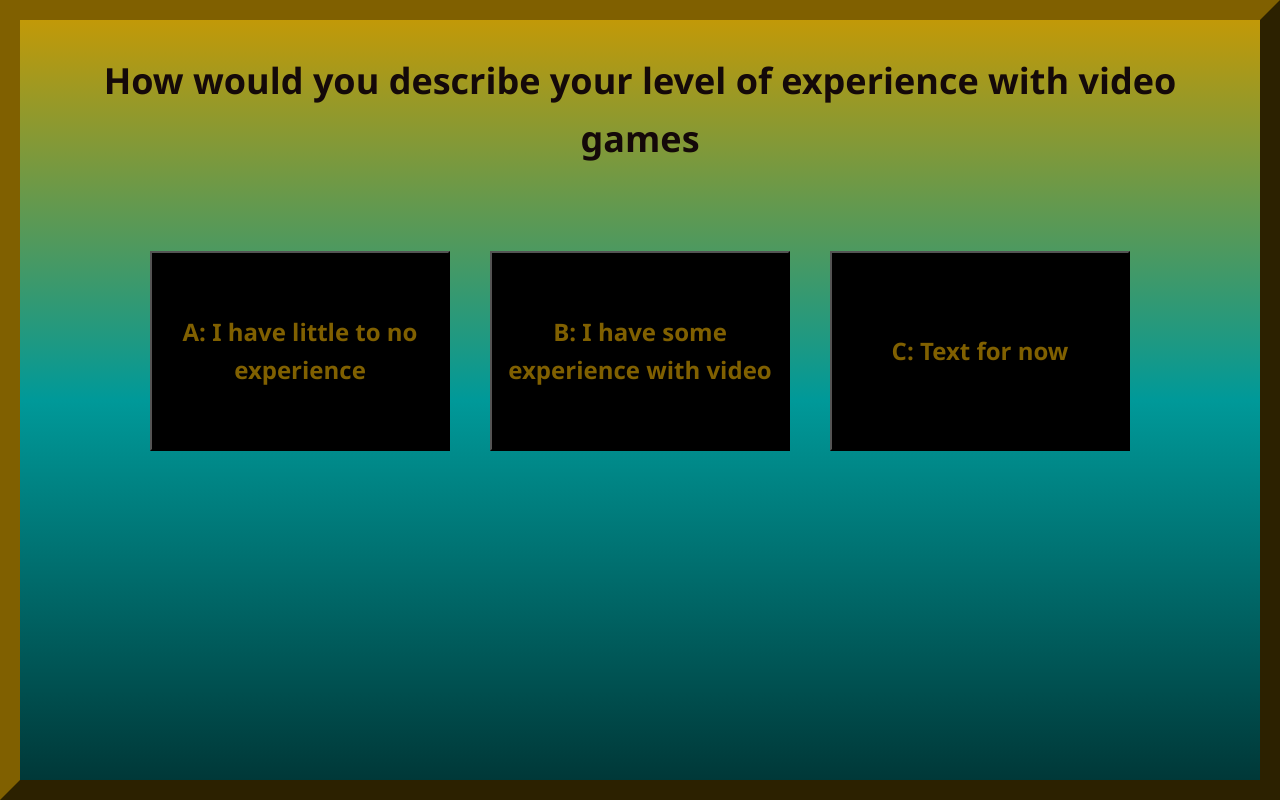
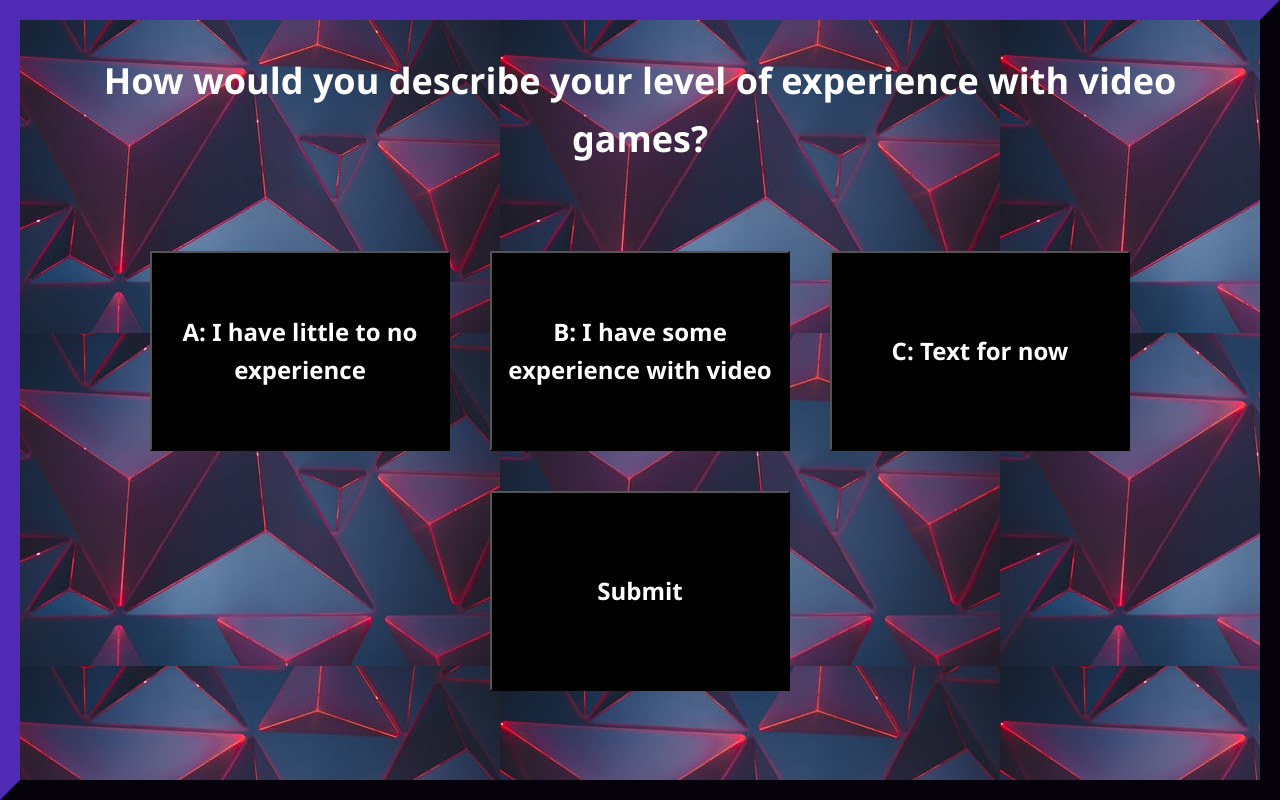
Before and after one commit to hakimsmith/HeroMatch, a website built with Parcel: page Parcel-frontend/index1.html in a window 1280 px wide. Built offline with nearby package versions, Linux system fonts and the light colour scheme.

Commit message:
adjusted background and colors

```diff
--- a/Parcel-frontend/index1.html
+++ b/Parcel-frontend/index1.html
@@ -13,7 +13,7 @@
 
     <div class="Question_Container">
         <div class="Question_Head">
-            <h2>How would you describe your level of experience with video games</h2>
+            <h2>How would you describe your level of experience with video games?</h2>
 
         </div>
 
@@ -26,7 +26,9 @@
             <button class="option">
                 <p>C: Text for now</p></button>
 
-        </div>
+            </div>
+            <div class="submit"><button class= "submit-button"><p>Submit</p></button></div>
+
 
     </div>
 
--- a/Parcel-frontend/style.css
+++ b/Parcel-frontend/style.css
@@ -4,7 +4,7 @@
     box-sizing: border-box;
     margin: 0;
     padding: 0;
-    color: rgb(20, 9, 9);
+    color: white;
     /* text-shadow: 10px 10px 5px lightgrey; */
 }
 h1{
@@ -27,7 +27,7 @@ header{
     padding-top: 80px;
 }
 body{
-    background-image: linear-gradient( #cc9900, #009999,#003333);
+    background-image:url("./Images/red-and-blue.jpg");
     color: #fff;
 }
 #about, #quiz{
@@ -57,7 +57,7 @@ ul{
 
 .Question_Container{
   border-style: outset;
-  border-color: #806000;
+  border-color: #2b1661;
   width: auto;
   height: 800px;
   text-align: center;
@@ -79,7 +79,8 @@ ul{
     padding: 2em 2em;
 }
 
-.option {
+.option,
+.submit-button {
     height: 200px;
     width: 300px;
     font-size: 24px;
@@ -89,14 +90,14 @@ ul{
 
 }
 
-.option p {
-    color:#806000;
+.option p, .submit-button p {
+    color: white;
 }
 
-.option:hover {
+.option:hover, .submit-button:hover {
     background-color: darkgray;
 }
-  .option p:hover {
+  .option p:hover, .submit-button p:hover {
      color: black;
      transition: all 1.5s ease;
  }
```
Also changed, not shown: Parcel-frontend/Images/red-and-blue.jpg (added), Parcel-frontend/index.html (line endings or trailing spaces).
